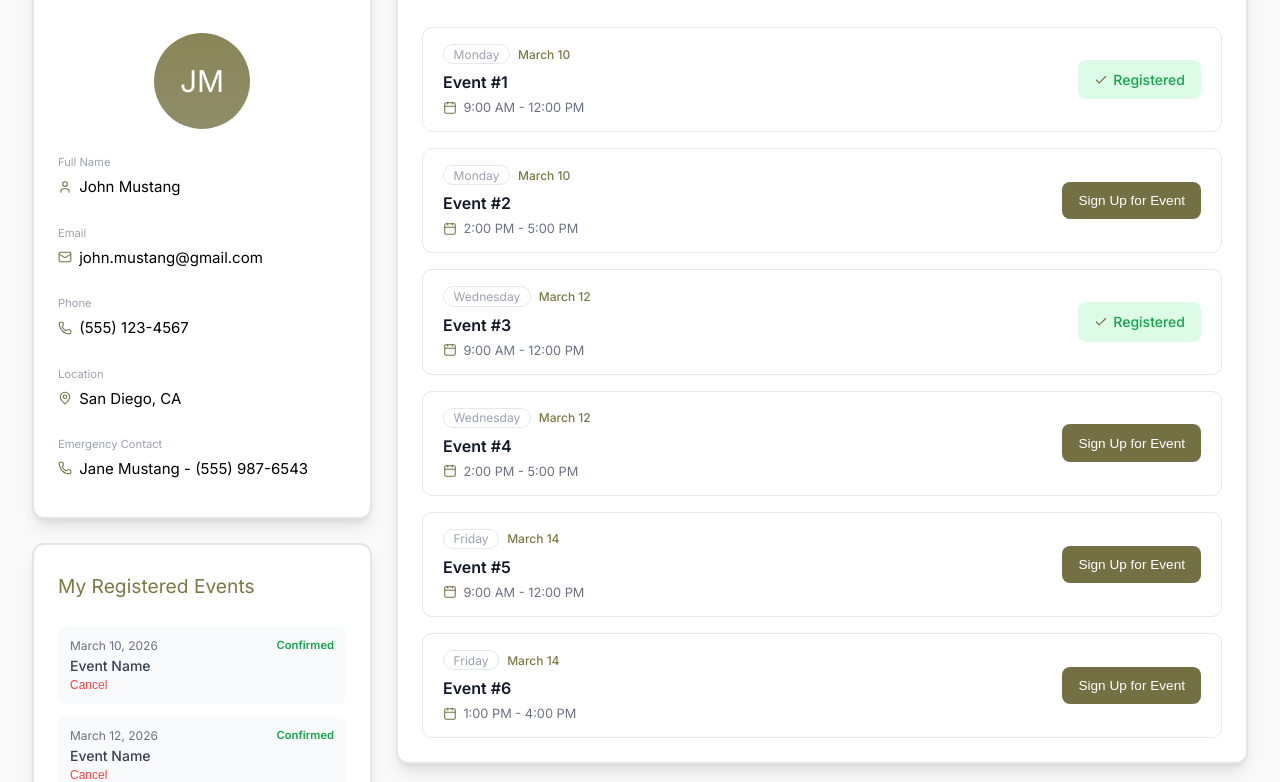
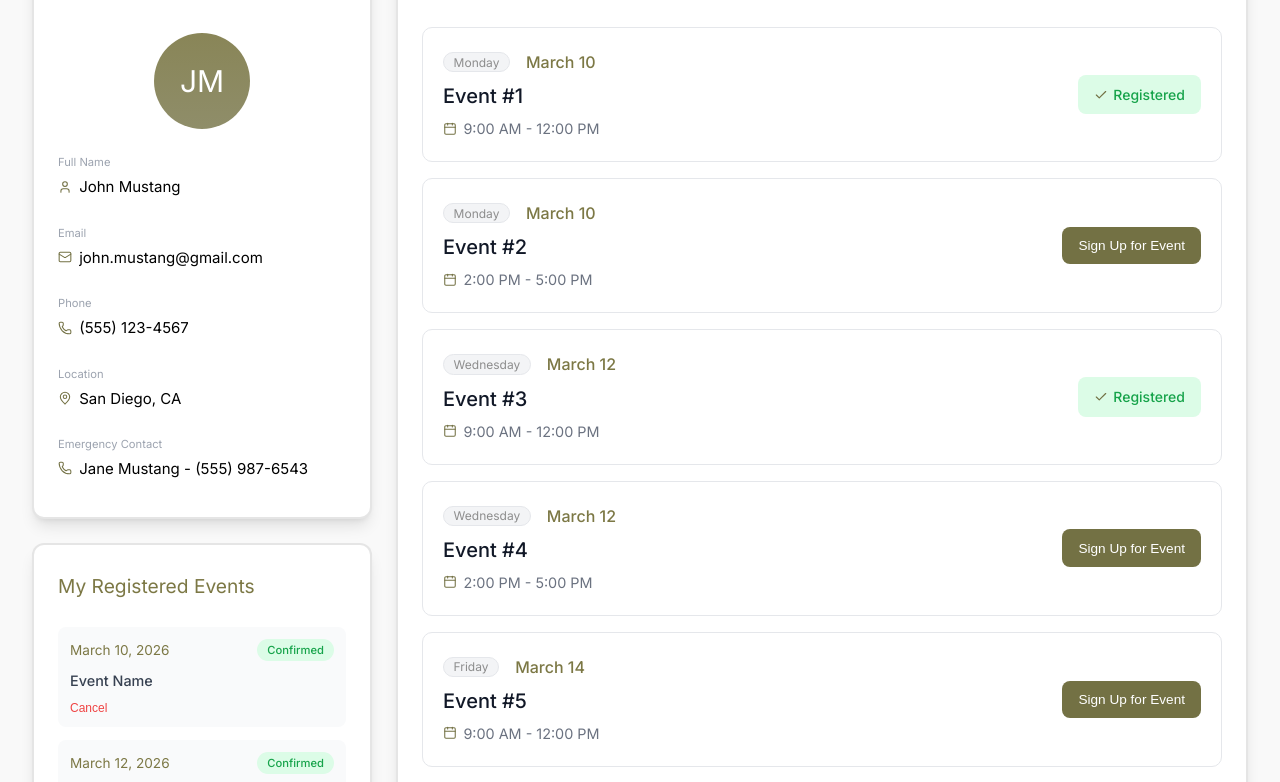
Before and after one commit to hack4impact-calpoly/Operation-Surf, a Next.js app: page /dashboard-preview in a window 1280 px wide. Shown: the part 620-1402 px from the top of the page. Built offline with nearby package versions, Linux system fonts and the light colour scheme.

Commit message:
feat: complete UI overhaul

```diff
--- a/src/styles/Dashboard.module.css
+++ b/src/styles/Dashboard.module.css
@@ -153,7 +153,7 @@
     0px 10px 15px -3px rgba(0, 0, 0, 0.1);
   display: flex;
   flex-direction: column;
-  gap: 0.75rem;
+  gap: 0.85rem;
 }
 
 .registeredCardTitle {
@@ -169,7 +169,7 @@
   padding: 0.75rem;
   display: flex;
   flex-direction: column;
-  gap: 0.25rem;
+  gap: 0.7rem;
 }
 
 .registeredEventTop {
@@ -179,18 +179,23 @@
 }
 
 .registeredEventDate {
-  font-size: 0.75rem;
-  color: #6b7280;
+  font-size: 0.85rem;
+  color: rgba(124, 120, 69, 1);
 }
 
 .confirmedBadge {
   font-size: 0.7rem;
+  font-weight: 500;
+
   color: #16a34a;
-  font-weight: 600;
+  background: #dcfce7;
+
+  padding: 4px 10px;
+  border-radius: 999px;
 }
 
 .registeredEventName {
-  font-size: 0.875rem;
+  font-size: 0.9rem;
   font-weight: 500;
   color: #374151;
   margin: 0;
@@ -240,7 +245,7 @@
 .shiftCard {
   border: 1px solid #e5e7eb;
   border-radius: 10px;
-  padding: 1rem 1.25rem;
+  padding: 1.5rem 1.25rem;
   display: flex;
   justify-content: space-between;
   align-items: center;
@@ -250,32 +255,33 @@
 .shiftCardLeft {
   display: flex;
   flex-direction: column;
-  gap: 0.25rem;
+  gap: 0.5rem;
 }
 
 .shiftCardHeader {
   display: flex;
   align-items: center;
-  gap: 0.5rem;
+  gap: 1rem;
 }
 
 .shiftDayOfWeek {
   font-size: 0.75rem;
-  color: #9ca3af;
+  color: #8d8d8d;
+  background: #f3f4f6;
   border: 1px solid #e5e7eb;
   border-radius: 999px;
   padding: 0.1rem 0.6rem;
 }
 
 .shiftDate {
-  font-size: 0.75rem;
+  font-size: 1rem;
   color: rgba(124, 120, 69, 1);
   font-weight: 500;
 }
 
 .shiftName {
-  font-size: 1rem;
-  font-weight: 600;
+  font-size: 1.25rem;
+  font-weight: 450;
   color: #111827;
   margin: 0.25rem 0;
 }
@@ -287,7 +293,7 @@
 }
 
 .shiftTime {
-  font-size: 0.8rem;
+  font-size: 0.9rem;
   color: #6b7280;
 }
 
```
